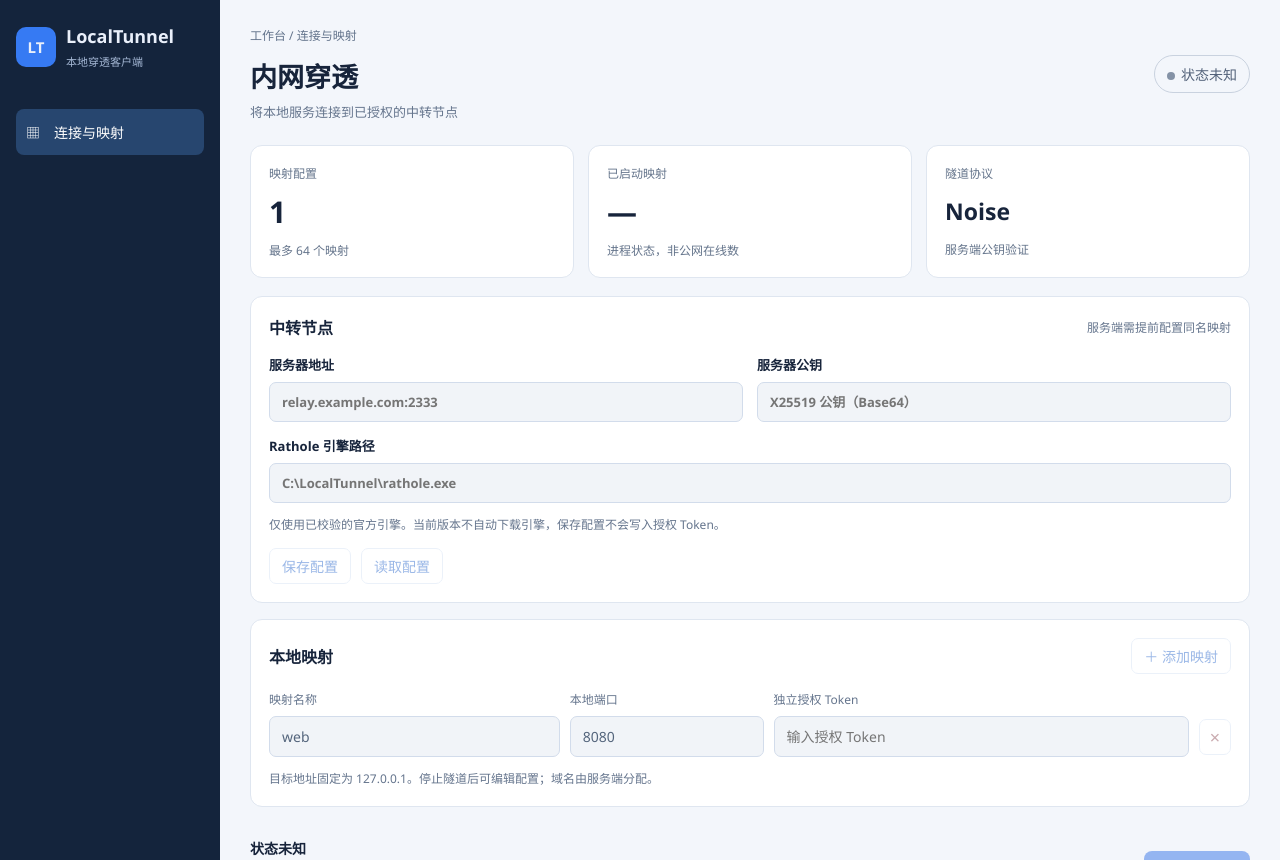
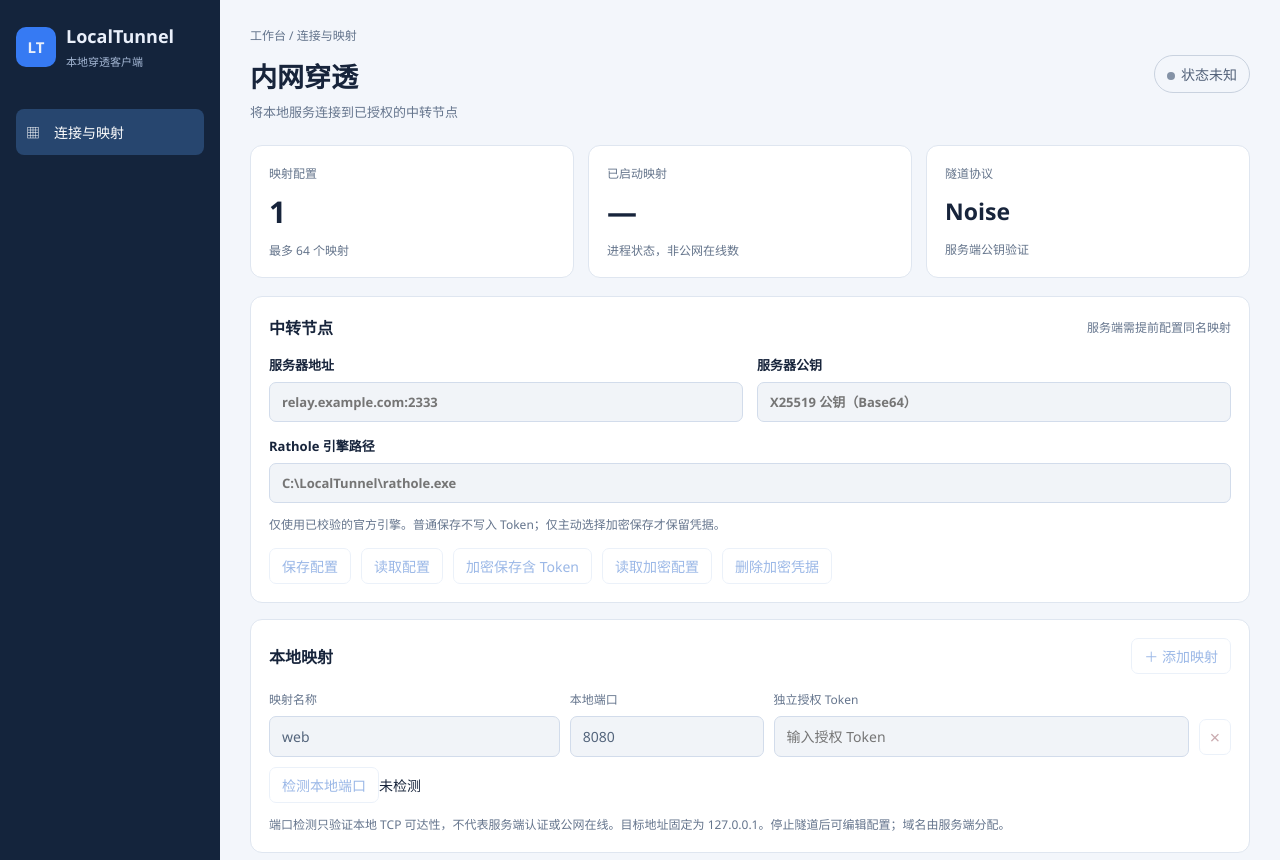
Before and after one commit to trade3403/localtunnel, a Vue app in the folder apps/desktop/: page / in a window 1280 px wide. Shown: the top 860 px of the page. Built offline with nearby package versions, Linux system fonts and the light colour scheme.

Commit message:
feat: explicit encrypted profile controls and real TCP diagnostics UI

```diff
--- a/apps/desktop/src/App.vue
+++ b/apps/desktop/src/App.vue
@@ -4,6 +4,7 @@ import { invoke } from '@tauri-apps/api/core'
 
 type Mapping = { id: number; name: string; localPort: number | null; token: string }
 type Profile = { engine: string; remote: string; serverKey: string; mappings: { name: string; localPort: number }[] }
+type StartRequest = Omit<Profile, 'mappings'> & { mappings: { name: string; localPort: number; token: string }[] }
 type Status = { state: 'stopped' | 'running' | 'error'; detail: string; mappingCount: number }
 const engine = ref('')
 const remote = ref('')
@@ -14,6 +15,7 @@ const status = ref<Status>({ state: 'stopped', detail: '正在获取进程状态
 const busy = ref(false)
 const error = ref('')
 const notice = ref('')
+const portNotice = ref<Record<number, string>>({})
 const ready = ref(false)
 const running = computed(() => status.value.state === 'running')
 const locked = computed(() => busy.value || running.value || !ready.value)
@@ -72,6 +74,53 @@ async function profileAction(action: 'save' | 'load') {
     error.value = e instanceof Error ? e.message : String(e)
   } finally { busy.value = false; void refresh() }
 }
+function currentRequest(): StartRequest {
+  if (mappings.value.some(m => !Number.isInteger(m.localPort) || Number(m.localPort) < 1 || Number(m.localPort) > 65535)) {
+    throw new Error('请输入 1–65535 的有效本地端口')
+  }
+  return {
+    engine: engine.value.trim(), remote: remote.value.trim(), serverKey: serverKey.value.trim(),
+    mappings: mappings.value.map(m => ({ name: m.name.trim(), localPort: Number(m.localPort), token: m.token }))
+  }
+}
+async function protectedAction(action: 'save' | 'load' | 'forget') {
+  if (locked.value || polling) return
+  busy.value = true
+  error.value = ''
+  notice.value = ''
+  try {
+    if (action === 'save') {
+      await invoke('save_protected_profile', { request: currentRequest() })
+      notice.value = '已用当前 Windows 用户 DPAPI 加密保存配置及 Token'
+    } else if (action === 'load') {
+      const saved = await invoke<StartRequest | null>('load_protected_profile')
+      if (!saved) { notice.value = '尚未保存加密凭据'; return }
+      engine.value = saved.engine
+      remote.value = saved.remote
+      serverKey.value = saved.serverKey
+      mappings.value = saved.mappings.map(m => ({ ...m, id: nextId++ }))
+      notice.value = '已读取加密配置，未自动连接'
+    } else {
+      await invoke('forget_protected_profile')
+      mappings.value.forEach(m => { m.token = '' })
+      notice.value = '已删除保存的加密凭据并清空当前 Token'
+    }
+  } catch (e) {
+    error.value = e instanceof Error ? e.message : String(e)
+  } finally { busy.value = false; void refresh() }
+}
+async function probe(mapping: Mapping) {
+  if (!ready.value || busy.value || !Number.isInteger(mapping.localPort) || Number(mapping.localPort) < 1 || Number(mapping.localPort) > 65535) return
+  const port = Number(mapping.localPort)
+  const id = mapping.id
+  portNotice.value[id] = '检测中…'
+  try {
+    const open = await invoke<boolean>('check_local_port', { port })
+    portNotice.value[id] = '端口 ' + port + (open ? ' TCP 可达' : ' TCP 不可达')
+  } catch {
+    portNotice.value[id] = '端口 ' + port + ' 检测失败'
+  }
+}
 async function toggle() {
   if (!ready.value || busy.value || polling) return
   busy.value = true
@@ -116,23 +165,26 @@ async function toggle() {
             <label>服务器公钥<input v-model="serverKey" :disabled="locked" required autocomplete="off" placeholder="X25519 公钥（Base64）" /></label>
             <label class="wide">Rathole 引擎路径<input v-model="engine" :disabled="locked" required placeholder="C:\LocalTunnel\rathole.exe" /></label>
           </div>
-          <p class="hint">仅使用已校验的官方引擎。当前版本不自动下载引擎，保存配置不会写入授权 Token。</p>
+          <p class="hint">仅使用已校验的官方引擎。普通保存不写入 Token；仅主动选择加密保存才保留凭据。</p>
           <div class="profile-actions">
             <button type="button" class="secondary" :disabled="locked" @click="profileAction('save')">保存配置</button>
             <button type="button" class="secondary" :disabled="locked" @click="profileAction('load')">读取配置</button>
+            <button type="button" class="secondary" :disabled="locked" @click="protectedAction('save')">加密保存含 Token</button>
+            <button type="button" class="secondary" :disabled="locked" @click="protectedAction('load')">读取加密配置</button>
+            <button type="button" class="secondary" :disabled="locked" @click="protectedAction('forget')">删除加密凭据</button>
             <span v-if="notice" role="status">{{ notice }}</span>
           </div>
         </section>
         <section>
           <div class="section-title"><h2>本地映射</h2><button type="button" class="secondary" :disabled="locked || mappings.length >= 64" @click="add">＋ 添加映射</button></div>
           <div class="table-head"><span>映射名称</span><span>本地端口</span><span>独立授权 Token</span><span></span></div>
-          <div v-for="mapping in mappings" :key="mapping.id" class="mapping">
+          <div v-for="mapping in mappings" :key="mapping.id" class="mapping-group"><div class="mapping">
             <input v-model="mapping.name" :disabled="locked" aria-label="映射名称" required maxlength="64" placeholder="web" />
             <input v-model.number="mapping.localPort" :disabled="locked" aria-label="本地端口" required type="number" min="1" max="65535" />
             <input v-model="mapping.token" :disabled="locked" aria-label="映射授权 Token" required type="password" autocomplete="off" minlength="32" maxlength="128" placeholder="输入授权 Token" />
             <button type="button" class="remove" :disabled="locked || mappings.length === 1" @click="remove(mapping.id)" aria-label="删除映射">×</button>
-          </div>
-          <p class="hint">目标地址固定为 127.0.0.1。停止隧道后可编辑配置；域名由服务端分配。</p>
+          </div><div class="port-actions"><button type="button" class="secondary" :disabled="busy || !ready" @click="probe(mapping)">检测本地端口</button><span role="status">{{ portNotice[mapping.id] || "未检测" }}</span></div></div>
+          <p class="hint">端口检测只验证本地 TCP 可达性，不代表服务端认证或公网在线。目标地址固定为 127.0.0.1。停止隧道后可编辑配置；域名由服务端分配。</p>
         </section>
         <div class="actions">
           <div aria-live="polite"><strong>{{ label }}</strong><p>{{ status.detail }}</p><p v-if="error" class="error" role="alert">{{ error }}</p></div>
```
